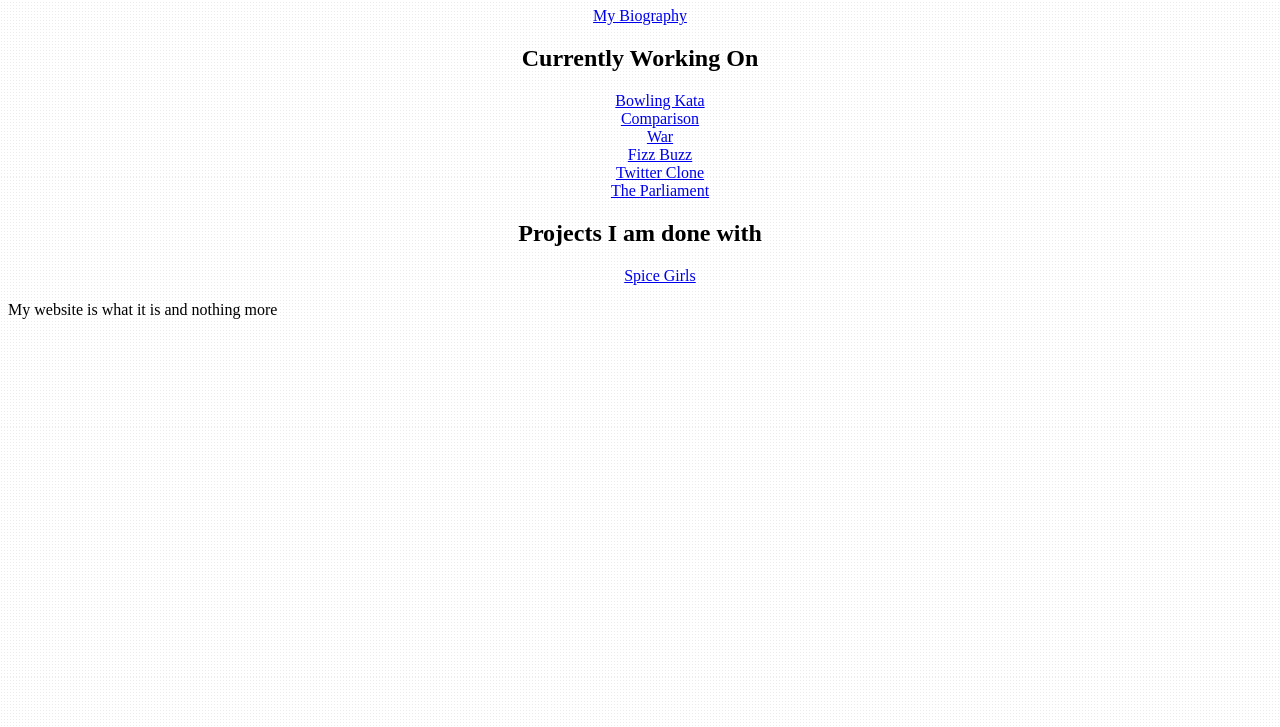
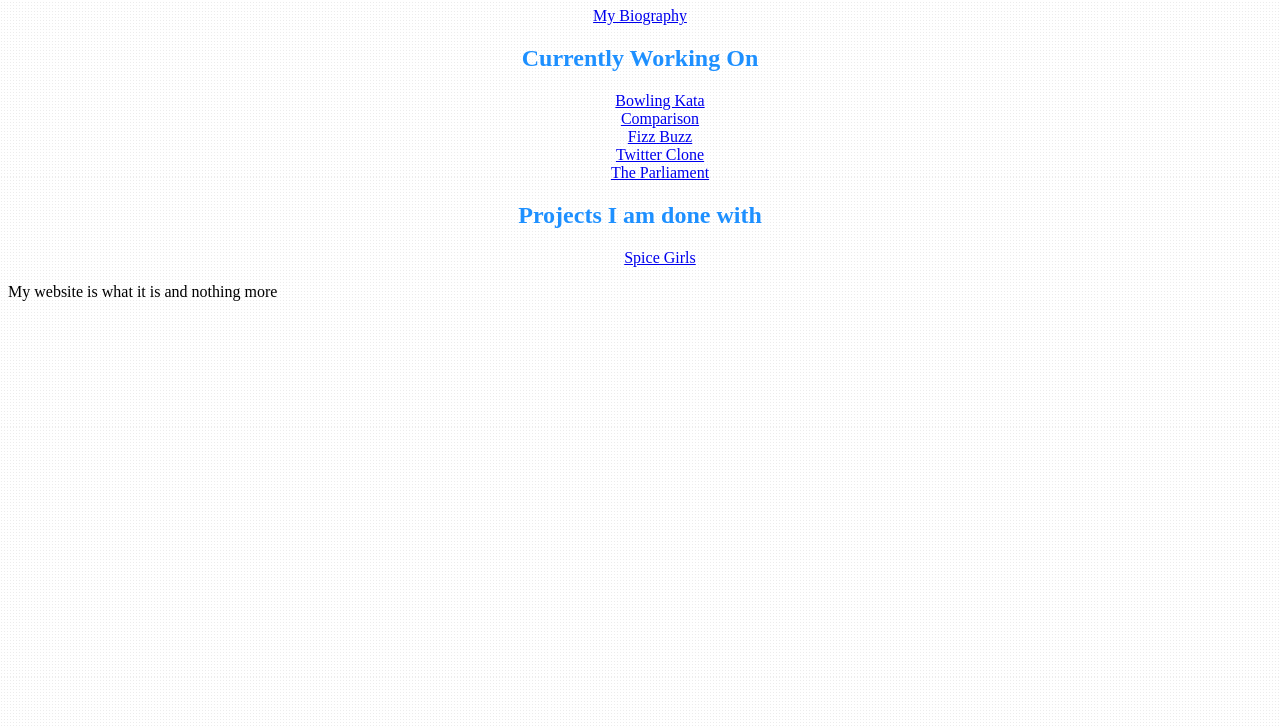
Before and after one commit to Owlbuddy/myPortfolio, a plain HTML site: page index.html in a window 1280 px wide. Shown: the part 73-800 px from the top of the page. Drawn offline with Linux system fonts and the light colour scheme.

Commit message:
added inside of folder and created relative links
Added in some general css, cleaned up the code, and added the other
projects so that relative links could be set up

```diff
--- a/index.html
+++ b/index.html
@@ -3,19 +3,18 @@
     <head>
     <link rel="stylesheet" type="text/css" href="myPortfolio.css">
     </head>
-<body background-image="C:\Users\LABUSER\Documents\GitHub\myPortfolio\images\bg18_3.jpg">
+<body>
 <h1> My Portfolio</h1>
     <div class="links">
     <a href="Biography.html">My Biography</a>
     </div>
     <h2> Currently Working On </h2>
     <ul>
-    <li><a href="C:\Users\LABUSER\Documents\GitHub\Bowling-kata\index.html">Bowling Kata</a></li>
-    <li><a href="C:\Users\LABUSER\Documents\GitHub\pair-project\index.html">Comparison</a></li>
-    <li><a href="C:\Users\LABUSER\Documents\GitHub\New-War\index.html">War</a></li>
-    <li><a href="C:\Users\LABUSER\Documents\GitHub\fizzbuzz\fizzbuzz.html">Fizz Buzz</a></li>
-    <li><a href="C:\Users\LABUSER\Documents\GitHub\twitter-clone-master\index.html">Twitter Clone</a></li>
-    <li><a href="C:\Users\LABUSER\Documents\GitHub\basicwebsite\index.html">The Parliament</a></li>
+    <li><a href="Bowling-kata\index.html">Bowling Kata</a></li>
+    <li><a href="pair-project\index.html">Comparison</a></li>
+    <li><a href="fizzbuzz\fizzbuzz.html">Fizz Buzz</a></li>
+    <li><a href="twitter-clone-master\index.html">Twitter Clone</a></li>
+    <li><a href="basicwebsite\index.html">The Parliament</a></li>
     </ul>
 <!--    I need to get the links working again. They were working well before but something stopped it from working. I have just discovered that the live preview does not have the other links work. Have to open the site from file explorer-->
     <h2>Projects I am done with</h2>
--- a/myPortfolio.css
+++ b/myPortfolio.css
@@ -1,6 +1,7 @@
 h1, h2, ul, li, .links, p {
     font-family:"lucida handwriting";
     text-align: center;
+    color: dodgerblue;
 
 }
 body{
```
